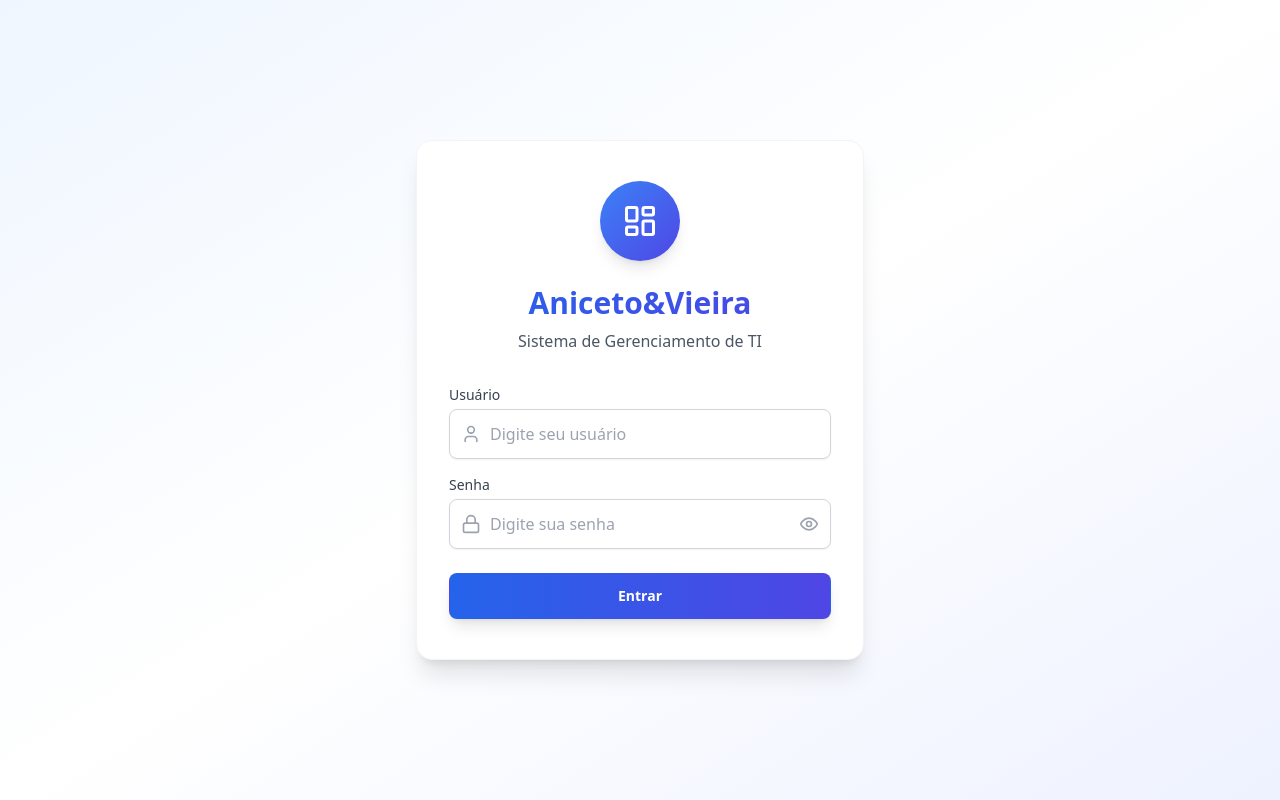
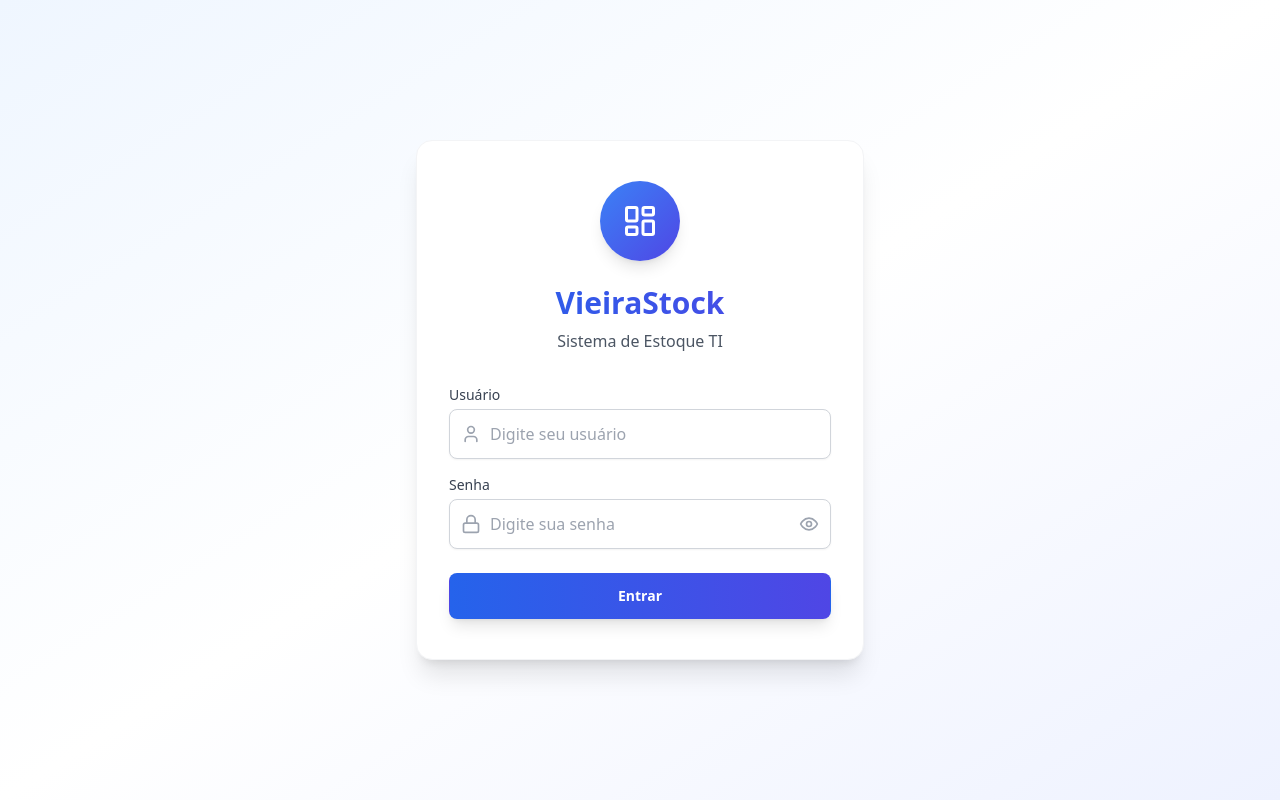
Before and after one commit to Gustavo-Aniceto/TI-SystemVieira, a React (Vite) app: page /login in a window 1280 px wide. Built offline with nearby package versions, Linux system fonts and the light colour scheme.

Commit message:
Alterar nome do sistema para VieiraStock

```diff
--- a/index.html
+++ b/index.html
@@ -4,7 +4,7 @@
     <meta charset="UTF-8" />
     <link rel="icon" type="image/svg+xml" href="/vite.svg" />
     <meta name="viewport" content="width=device-width, initial-scale=1.0" />
-    <title>TI Aniceto&amp;Vieira</title>
+    <title>VieiraStock - Sistema de Estoque TI</title>
   </head>
   <body>
     <div id="root"></div>
--- a/package.json
+++ b/package.json
@@ -1,5 +1,5 @@
 {
-  "name": "it-inventory-management-system",
+  "name": "vieirastock-system",
   "private": true,
   "version": "0.1.0",
   "type": "module",
--- a/src/components/Layout.tsx
+++ b/src/components/Layout.tsx
@@ -171,9 +171,9 @@ const Layout = ({ children }: { children: React.ReactNode }) => {
       <aside className="w-64 bg-white border-r border-gray-200 p-4 flex flex-col shadow-lg">
         <div className="py-4 border-b border-gray-200 mb-6">
           <h1 className="text-xl font-bold bg-gradient-to-r from-blue-600 to-indigo-600 bg-clip-text text-transparent">
-            Aniceto&Vieira
+            VieiraStock
           </h1>
-          <p className="text-sm text-gray-500 font-medium">Sistema de Gestão TI</p>
+          <p className="text-sm text-gray-500 font-medium">Sistema de Estoque TI</p>
         </div>
 
         <nav className="flex-1 space-y-2">
--- a/src/contexts/DataContext.tsx
+++ b/src/contexts/DataContext.tsx
@@ -122,7 +122,7 @@ export const DataProvider: React.FC<{ children: React.ReactNode }> = ({ children
       const defaultCompanies = [
         {
           id: '1',
-          name: 'Aniceto&Vieira',
+          name: 'VieiraStock',
           description: 'Empresa principal',
           departments: ['TI', 'Administrativo', 'Operacional'],
           createdAt: new Date().toISOString()
--- a/src/pages/Login.tsx
+++ b/src/pages/Login.tsx
@@ -47,9 +47,9 @@ const Login = () => {
             <LayoutDashboard size={36} />
           </div>
           <h1 className="text-3xl font-bold bg-gradient-to-r from-blue-600 to-indigo-600 bg-clip-text text-transparent">
-            Aniceto&Vieira
+            VieiraStock
           </h1>
-          <p className="text-gray-600 mt-2 font-medium">Sistema de Gerenciamento de TI</p>
+          <p className="text-gray-600 mt-2 font-medium">Sistema de Estoque TI</p>
         </div>
 
         <form onSubmit={handleSubmit}>
```
Also changed, not shown: 1 other file (tests, documents, lock files or other folders).
